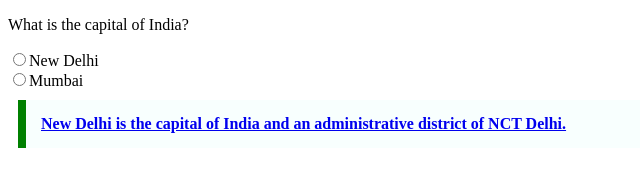
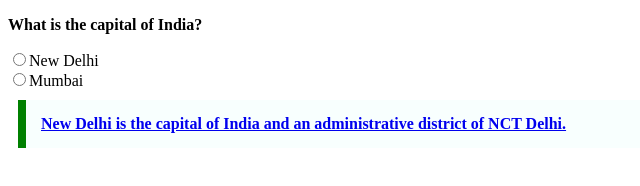
Before and after one commit to acciojob/trivia-Akash-deep-15, a website: page main.html in a window 1280 px wide. Shown: the full height of the page, 0-640 px from the left. Drawn offline with Linux system fonts and the light colour scheme.

Commit message:
created a submission

```diff
--- a/main.html
+++ b/main.html
@@ -8,7 +8,9 @@
 
 <body>
 	<!-- the entire body must be written by student -->
-	<p >What is the capital of India?</p>
+	<p >
+		<b>What is the capital of India?</b>
+	</p>
     <input type="radio" value="New Delhi" name="New Delhi">New Delhi
     <br>
     <input type="radio" value="Mumbai" name="Mumbai">Mumbai
```
